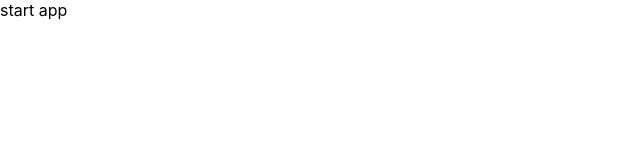
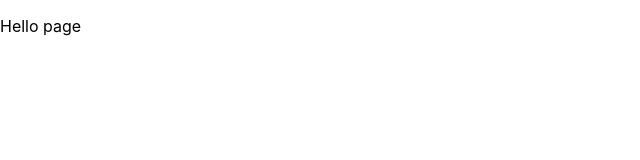
Before and after one commit to caption01/vssensolDemo, a React (Create React App) app in the folder vssensoldemo/: page / in a window 1280 px wide. Shown: the top 160 px of the page, without its empty margins (0-640 px from the left). Built offline with nearby package versions, Linux system fonts and the light colour scheme.

Commit message:
create format MainBackground

```diff
--- a/vssensoldemo/src/App.js
+++ b/vssensoldemo/src/App.js
@@ -1,11 +1,19 @@
-import React from 'react';
+import React, { Component } from 'react';
+import MainBackground from './components/MainBackground/MainBackground.js'
 
 
+class App extends Component {
 
-function App() {
-  return (
-    <div> start app </div>
-  );
+
+  render(){
+    return(
+      <div>
+        <MainBackground />
+      </div>
+    )
+  }
+
 }
 
+
 export default App;
--- /dev/null
+++ b/vssensoldemo/src/components/MainBackground/MainBackground.js
@@ -0,0 +1,15 @@
+import React from 'react';
+
+const MainBackground = () => {
+
+    return(
+        <div>
+            <p>Hello page</p>
+        </div>
+    )
+
+}
+
+
+
+export default MainBackground;
```
